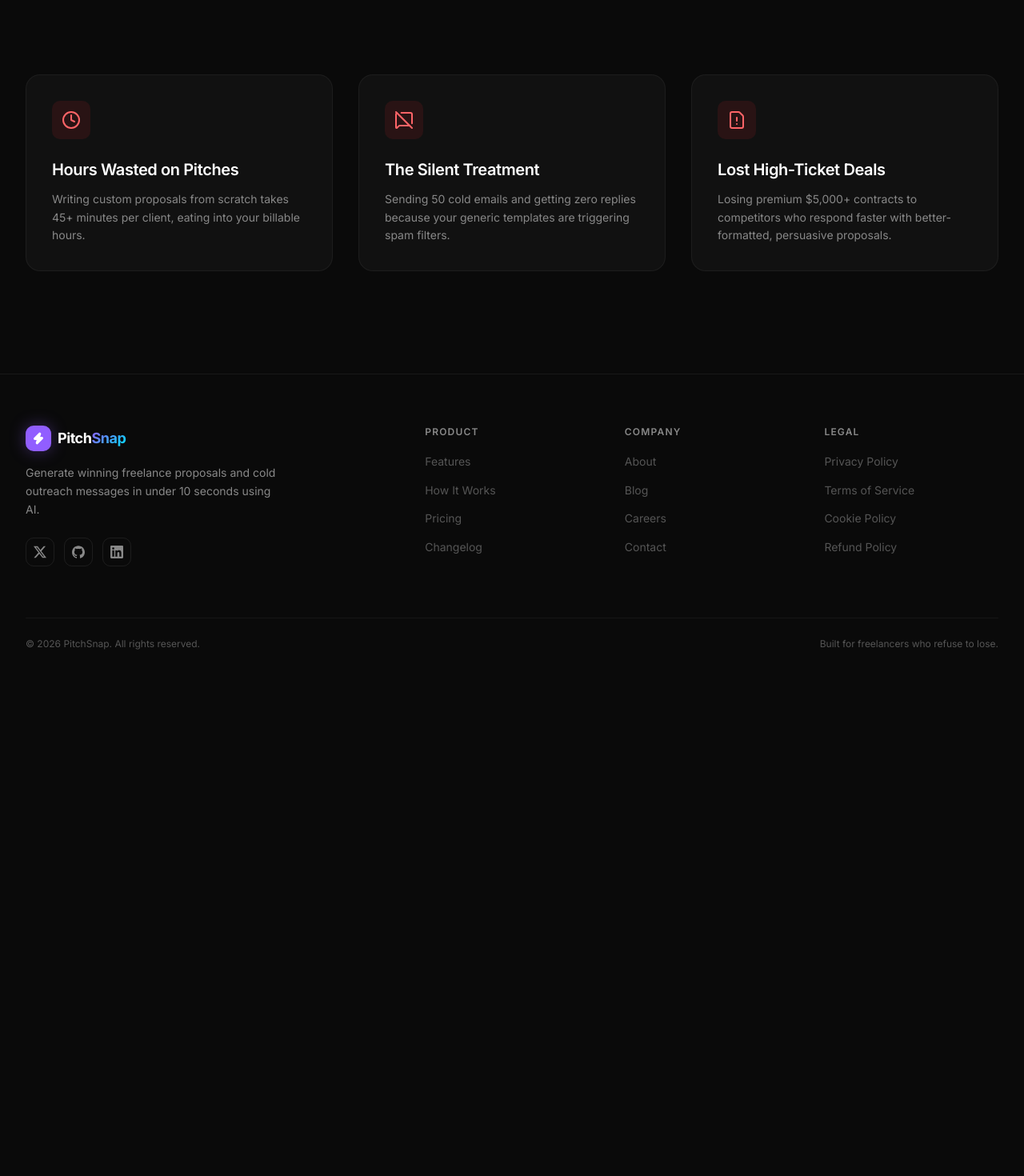
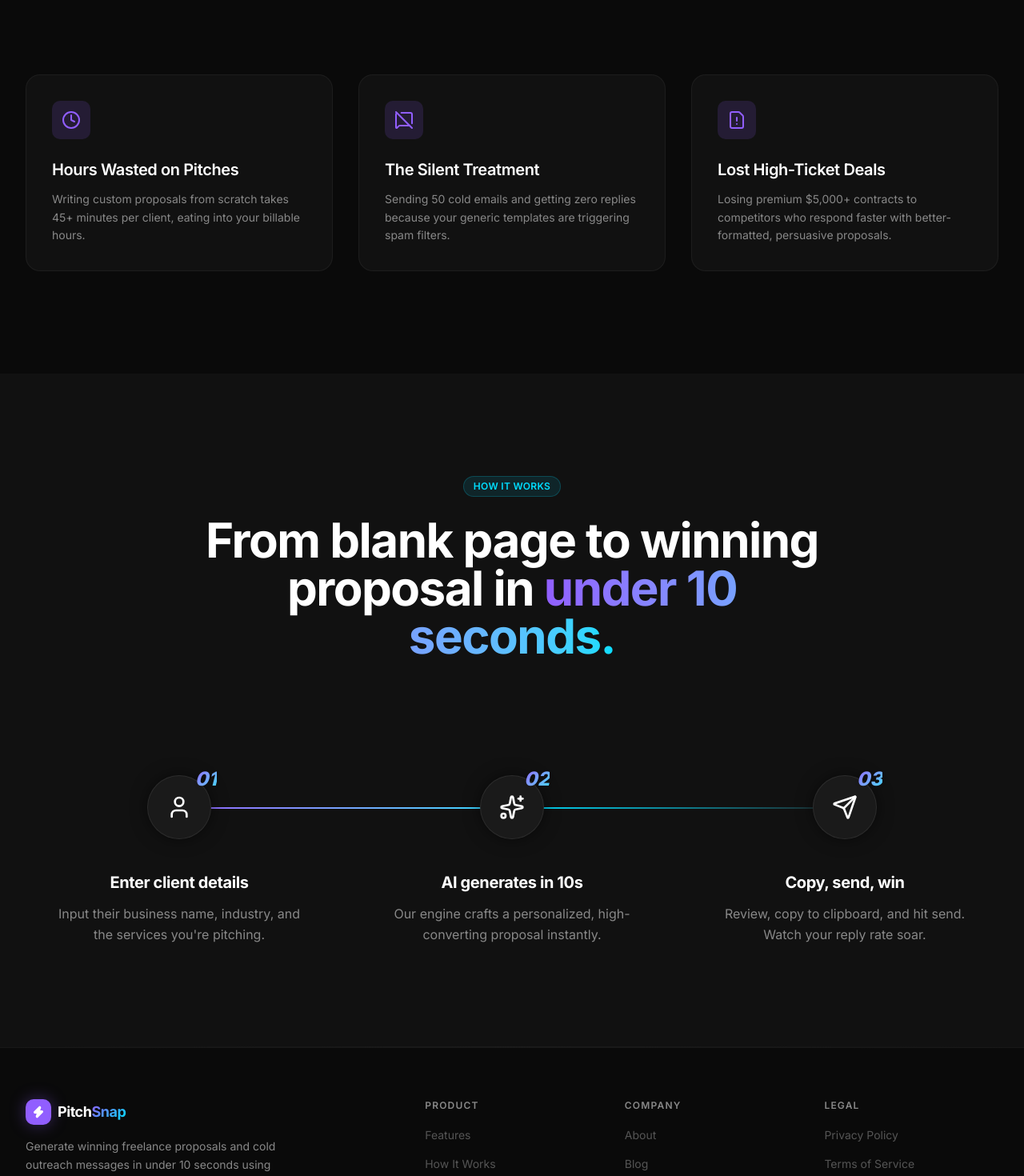
Before and after one commit to Zakuroooo/PitchSnap, a Next.js app: page / in a window 1280 px wide. Shown: the part 1240-2710 px from the top of the page at 80% size. Before the commit the page ends 2077 px from the top, so only its background shows below. Built offline with nearby package versions, Linux system fonts and the light colour scheme.

Commit message:
feat: Task 7 complete - Solution section 3-step workflow

```diff
--- a/app/page.tsx
+++ b/app/page.tsx
@@ -2,6 +2,7 @@ import Navbar from "@/components/layout/Navbar"
 import Footer from "@/components/layout/Footer"
 import Hero from "@/components/sections/Hero"
 import Problem from "@/components/sections/Problem"
+import Solution from "@/components/sections/Solution"
 
 /**
  * Temporary placeholder — will be replaced with the full
@@ -15,6 +16,7 @@ export default function Page() {
       <main className="flex flex-col min-h-dvh">
         <Hero />
         <Problem />
+        <Solution />
       </main>
 
       <Footer />
--- a/components/sections/Problem.tsx
+++ b/components/sections/Problem.tsx
@@ -35,7 +35,7 @@ export default function Problem() {
             initial={{ opacity: 0, y: 20 }}
             animate={isInView ? { opacity: 1, y: 0 } : { opacity: 0, y: 20 }}
             transition={{ duration: 0.5 }}
-            className="inline-block px-3 py-1 mb-6 rounded-full border border-red-500/20 bg-red-500/10 text-red-400 text-xs font-semibold tracking-wide uppercase"
+            className="inline-block px-3 py-1 mb-6 rounded-full border border-[var(--violet)]/20 bg-[var(--violet)]/10 text-[var(--violet)] text-xs font-semibold tracking-wide uppercase"
           >
             The Problem
           </motion.div>
@@ -47,7 +47,7 @@ export default function Problem() {
             className="text-3xl sm:text-4xl md:text-5xl font-bold tracking-tight text-white mb-6"
           >
             You are losing clients to freelancers who are{" "}
-            <span className="text-red-400 font-serif italic pr-1">pitching faster</span>
+            <span className="text-[var(--violet)] font-serif italic pr-1">pitching faster</span>
             than you.
           </motion.h2>
 
@@ -68,10 +68,10 @@ export default function Problem() {
               initial={{ opacity: 0, y: 20 }}
               animate={isInView ? { opacity: 1, y: 0 } : { opacity: 0, y: 20 }}
               transition={{ duration: 0.5, delay: 0.3 + (i * 0.1) }}
-              className="group relative flex flex-col items-start p-8 rounded-2xl bg-[#111111] border border-white/[0.05] hover:border-red-500/20 transition-colors duration-300"
+              className="group relative flex flex-col items-start p-8 rounded-2xl bg-[#111111] border border-white/[0.05] hover:border-[var(--violet)]/30 transition-colors duration-300"
             >
-              <div className="w-12 h-12 rounded-lg bg-red-500/10 flex items-center justify-center mb-6 group-hover:scale-110 group-hover:bg-red-500/20 transition-all duration-300">
-                <point.icon className="w-6 h-6 text-red-400" />
+              <div className="w-12 h-12 rounded-lg bg-[rgba(145,94,255,0.15)] flex items-center justify-center mb-6 group-hover:scale-110 group-hover:bg-[rgba(145,94,255,0.25)] transition-all duration-300">
+                <point.icon className="w-6 h-6 text-[#915EFF]" />
               </div>
               <h3 className="text-xl font-semibold text-white mb-3">{point.title}</h3>
               <p className="text-[var(--text-secondary)] leading-relaxed text-sm">
--- /dev/null
+++ b/components/sections/Solution.tsx
@@ -0,0 +1,112 @@
+"use client"
+import React, { useRef } from "react"
+import { motion, useInView } from "framer-motion"
+import Container from "../layout/Container"
+import { User, Sparkles, Send } from "lucide-react"
+
+const STEPS = [
+  {
+    number: "01",
+    title: "Enter client details",
+    description: "Input their business name, industry, and the services you're pitching.",
+    icon: User,
+  },
+  {
+    number: "02",
+    title: "AI generates in 10s",
+    description: "Our engine crafts a personalized, high-converting proposal instantly.",
+    icon: Sparkles,
+  },
+  {
+    number: "03",
+    title: "Copy, send, win",
+    description: "Review, copy to clipboard, and hit send. Watch your reply rate soar.",
+    icon: Send,
+  },
+]
+
+export default function Solution() {
+  const ref = useRef(null)
+  const isInView = useInView(ref, { once: true, margin: "-100px" })
+
+  return (
+    <section id="solution" className="relative py-24 sm:py-32 w-full bg-[#111111] overflow-hidden">
+      <Container>
+        {/* Header */}
+        <div className="flex flex-col items-center text-center max-w-3xl mx-auto mb-20 sm:mb-28">
+          <motion.div
+            initial={{ opacity: 0, y: 20 }}
+            whileInView={{ opacity: 1, y: 0 }}
+            viewport={{ once: true }}
+            transition={{ duration: 0.5 }}
+            className="inline-block px-3 py-1 mb-6 rounded-full border border-[var(--cyan)]/20 bg-[var(--cyan)]/10 text-[var(--cyan)] text-xs font-semibold tracking-wide uppercase"
+          >
+            How it works
+          </motion.div>
+
+          <motion.h2
+            initial={{ opacity: 0, y: 20 }}
+            whileInView={{ opacity: 1, y: 0 }}
+            viewport={{ once: true }}
+            transition={{ duration: 0.5, delay: 0.1 }}
+            className="text-4xl sm:text-5xl md:text-6xl font-bold tracking-tight text-white mb-6"
+          >
+            From blank page to winning proposal in{" "}
+            <span className="text-transparent bg-clip-text bg-gradient-to-r from-[var(--violet)] to-[var(--cyan)]">
+              under 10 seconds.
+            </span>
+          </motion.h2>
+        </div>
+
+        {/* 3 Step Flow */}
+        <div
+          ref={ref}
+          className="relative grid grid-cols-1 md:grid-cols-3 gap-12 md:gap-8"
+        >
+          {/* Connector Line (Desktop) */}
+          <div className="hidden md:block absolute top-[48px] left-[15%] right-[15%] h-[2px] bg-white/[0.05] z-0">
+            <motion.div
+              initial={{ width: "0%" }}
+              animate={isInView ? { width: "100%" } : { width: "0%" }}
+              transition={{ duration: 1.5, delay: 0.5, ease: "easeInOut" }}
+              className="absolute inset-0 bg-gradient-to-r from-[var(--violet)] via-[var(--cyan)] to-transparent"
+            />
+          </div>
+
+          {STEPS.map((step, i) => (
+            <motion.div
+              key={step.number}
+              initial={{ opacity: 0, y: 30 }}
+              animate={isInView ? { opacity: 1, y: 0 } : { opacity: 0, y: 30 }}
+              transition={{ duration: 0.6, delay: 0.2 + (i * 0.3) }}
+              className="relative z-10 flex flex-col items-center text-center group"
+            >
+              {/* Icon / Number Container */}
+              <div className="relative w-24 h-24 mb-8 flex items-center justify-center">
+                {/* Background glow on hover */}
+                <div className="absolute inset-0 rounded-full bg-[var(--violet)]/10 blur-xl opacity-0 group-hover:opacity-100 transition-opacity duration-500" />
+
+                {/* Inner circle */}
+                <div className="w-20 h-20 rounded-full bg-[#1A1A1A] border border-white/[0.08] shadow-[0_0_20px_rgba(0,0,0,0.5)] flex items-center justify-center relative z-10 group-hover:border-[var(--violet)]/30 transition-colors duration-500">
+                  <span className="absolute -top-3 -right-2 text-2xl font-black italic text-transparent bg-clip-text bg-gradient-to-br from-[var(--violet)] to-[var(--cyan)] drop-shadow-sm">
+                    {step.number}
+                  </span>
+                  <step.icon className="w-8 h-8 text-white group-hover:text-[var(--cyan)] transition-colors duration-500" />
+                </div>
+              </div>
+
+              {/* Text Content */}
+              <h3 className="text-xl font-bold text-white mb-3">{step.title}</h3>
+              <p className="text-[var(--text-secondary)] leading-relaxed max-w-xs mx-auto">
+                {step.description}
+              </p>
+            </motion.div>
+          ))}
+        </div>
+      </Container>
+
+      {/* Subtle bottom separator */}
+      <div className="absolute bottom-0 left-0 w-full h-[1px] bg-gradient-to-r from-transparent via-white/[0.05] to-transparent" />
+    </section>
+  )
+}
```
